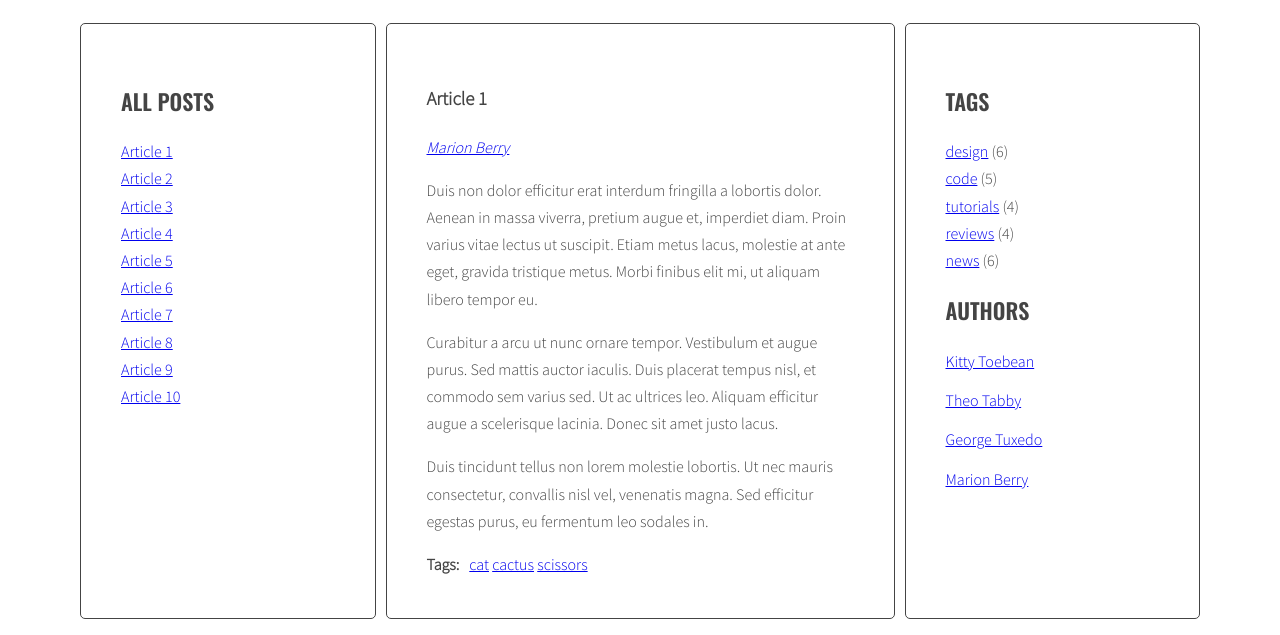
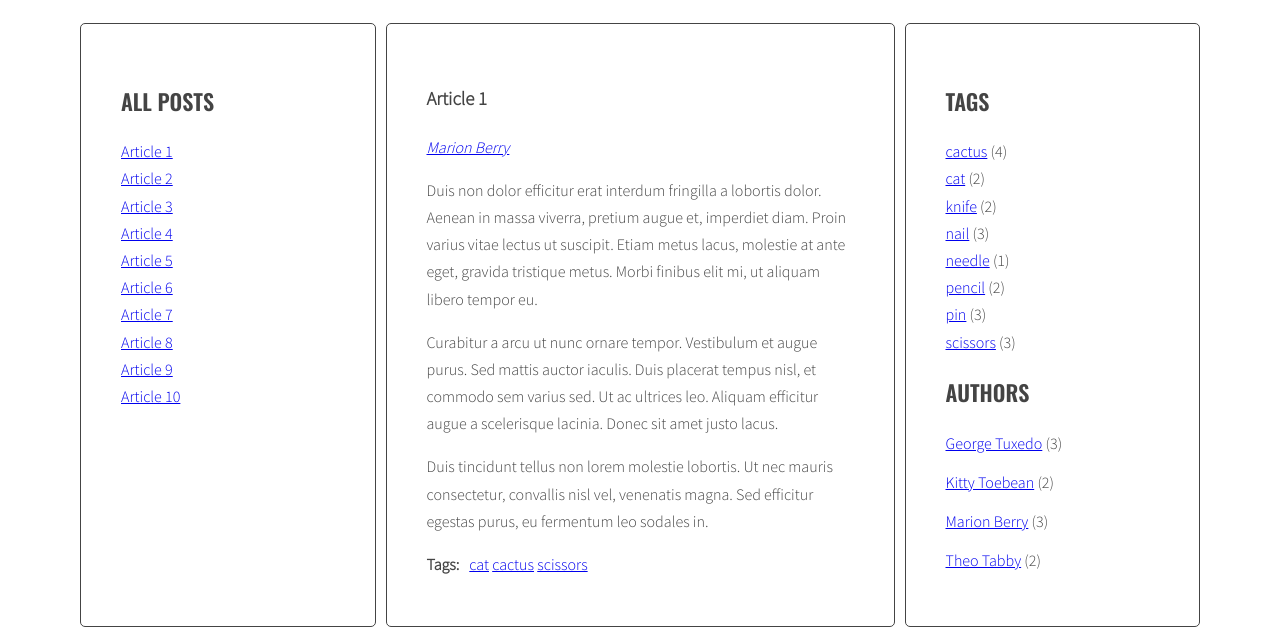
Before and after one commit to Luka-webdev/javascript-blog, a website: page index.html in a window 1280 px wide. Shown: the part 220-855 px from the top of the page. Drawn offline with nearby package versions, Linux system fonts and the light colour scheme.

Commit message:
Generate tags and authors list

```diff
--- a/index.html
+++ b/index.html
@@ -78,7 +78,7 @@
                   </ul>
                 </div>
               </article>
-              <article class="post" id="article-5" data-tags="pen cactus pencil">
+              <article class="post" id="article-5" data-tags="cactus pencil">
                 <h3 class="post-title">Article 5</h3>
                 <p class="post-author" data-author="Marion Berry"></p>
                 <div class="post-content">
@@ -108,7 +108,7 @@
                   </ul>
                 </div>
               </article>
-              <article class="post" id="article-7" data-tags="screw scissors">
+              <article class="post" id="article-7" data-tags="pencil scissors">
                 <h3 class="post-title">Article 7</h3>
                 <p class="post-author" data-author="Kitty Toebean"></p>
                 <div class="post-content">
@@ -123,7 +123,7 @@
                   </ul>
                 </div>
               </article>
-              <article class="post" id="article-8" data-tags="sword pins">
+              <article class="post" id="article-8" data-tags="cactus pin">
                 <h3 class="post-title">Article 8</h3>
                 <p class="post-author" data-author="Theo Tabby"></p>
                 <div class="post-content">
@@ -138,7 +138,7 @@
                   </ul>
                 </div>
               </article>
-              <article class="post" id="article-9" data-tags="pins cactus">
+              <article class="post" id="article-9" data-tags="pin cactus">
                 <h3 class="post-title">Article 9</h3>
                 <p class="post-author" data-author="Marion Berry"></p>
                 <div class="post-content">
@@ -153,7 +153,7 @@
                   </ul>
                 </div>
               </article>
-              <article class="post" id="article-10" data-tags="wire">
+              <article class="post" id="article-10" data-tags="nail">
                 <h3 class="post-title">Article 10</h3>
                 <p class="post-author" data-author="George Tuxedo"></p>
                 <div class="post-content">
@@ -172,34 +172,11 @@
             <aside class="sidebar">
               <h2 class="section-title">Tags</h2>
               <ul class="list tags">
-                <li><a href="#">design</a> <span>(6)</span></li>
-                <li><a href="#">code</a> <span>(5)</span></li>
-                <li><a href="#">tutorials</a> <span>(4)</span></li>
-                <li><a href="#">reviews</a> <span>(4)</span></li>
-                <li><a href="#">news</a> <span>(6)</span></li>
+
               </ul>
               <h2 class="section-title">Authors</h2>
               <ul class="list authors">
-                <li>
-                  <a href="#">
-                    <span class="author-name">Kitty Toebean</span>
-                  </a>
-                </li>
-                <li>
-                  <a href="#">
-                    <span class="author-name">Theo Tabby</span>
-                  </a>
-                </li>
-                <li>
-                  <a href="#">
-                    <span class="author-name">George Tuxedo</span>
-                  </a>
-                </li>
-                <li>
-                  <a href="#">
-                    <span class="author-name">Marion Berry</span>
-                  </a>
-                </li>
+
               </ul>
             </aside>
           </main>
--- a/js/script.js
+++ b/js/script.js
@@ -166,4 +166,88 @@
     }
   };
   addClickListenersToAuthors();
+  // const generateTagsList = function(){
+  //   const listTagsWrapper = document.querySelector('.tags');
+  //   const allTagsArray = [];
+  //   const allTagsLinks = document.querySelectorAll('.post-tags a');
+  //   for(let tag of allTagsLinks){
+  //     allTagsArray.push(tag.textContent);
+  //   }
+  //   allTagsArray.sort();
+  //   const uniqeTagsArray = [];
+  //   for(let i=0;i<allTagsArray.length;i++){
+  //     if(allTagsArray[i] != allTagsArray[i-1]){
+  //       uniqeTagsArray.push(allTagsArray[i]);
+  //     }
+  //   }
+  //   for (let uniqueTag of uniqeTagsArray){
+  //     let counter = 0;
+  //     for(let j=0;j<allTagsArray.length;j++){
+  //       if(uniqueTag == allTagsArray[j]){
+  //         counter++;
+  //       }
+  //     }
+  //     const link='<li><a href="#">'+uniqueTag+'</a> ('+counter+')</li>';
+  //     listTagsWrapper.insertAdjacentHTML('beforeend',link);
+  //   }
+  // };
+  // generateTagsList();
+  // const generateAuthorsList = function(){
+  //   const listAuthorsWrapper = document.querySelector('.authors');
+  //   const allAuthorsArray = [];
+  //   const allAuthorsLinks = document.querySelectorAll('.post-author a');
+  //   for(let author of allAuthorsLinks){
+  //     allAuthorsArray.push(author.textContent);
+  //   }
+  //   allAuthorsArray.sort();
+  //   const uniqeAuthorsArray = [];
+  //   for(let i=0;i<allAuthorsArray.length;i++){
+  //     if(allAuthorsArray[i] != allAuthorsArray[i-1]){
+  //       uniqeAuthorsArray.push(allAuthorsArray[i]);
+  //     }
+  //   }
+  //   for (let uniqueAuthor of uniqeAuthorsArray){
+  //     let counter = 0;
+  //     for(let j=0;j<allAuthorsArray.length;j++){
+  //       if(uniqueAuthor == allAuthorsArray[j]){
+  //         counter++;
+  //       }
+  //     }
+  //     const link='<li><a href="#">'+uniqueAuthor+'</a> ('+counter+')</li>';
+  //     listAuthorsWrapper.insertAdjacentHTML('beforeend',link);
+  //   }
+  //   console.log(allAuthorsArray);
+  //   console.log(uniqeAuthorsArray);
+  // };
+  // generateAuthorsList();
+
+  const authors = '.authors', tags = '.tags', authorLinks = '.post-author a', tagLinks = '.post-tags a';
+
+  const generateList = function(wrapper,links){
+    const listWrapper = document.querySelector(wrapper);
+    const allItemsArray = [];
+    const allItemsLinks = document.querySelectorAll(links);
+    for(let item of allItemsLinks){
+      allItemsArray.push(item.textContent);
+    }
+    allItemsArray.sort();
+    const uniqeItemsArray = [];
+    for(let i = 0;i<allItemsArray.length;i++){
+      if(allItemsArray[i] != allItemsArray[i - 1]){
+        uniqeItemsArray.push(allItemsArray[i]);
+      }
+    }
+    for (let uniqueItem of uniqeItemsArray){
+      let counter = 0;
+      for(let j = 0;j<allItemsArray.length;j ++){
+        if(uniqueItem == allItemsArray[j]){
+          counter ++;
+        }
+      }
+      const link='<li><a href="#">'+ uniqueItem +'</a> ('+ counter +')</li>';
+      listWrapper.insertAdjacentHTML('beforeend', link);
+    }
+  };
+  generateList(authors,authorLinks);
+  generateList(tags,tagLinks);
 }
--- a/sass/style.scss
+++ b/sass/style.scss
@@ -108,3 +108,12 @@ body {
     margin: 0 10px 0 0;
   }
 }
+.text-size-1 {
+  font-size:10px;
+}
+.text-size-2 {
+  font-size:17px;
+}
+.text-size-3 {
+  font-size:24px;
+}
```
Also changed, not shown: css/style.css, 1 other file.
